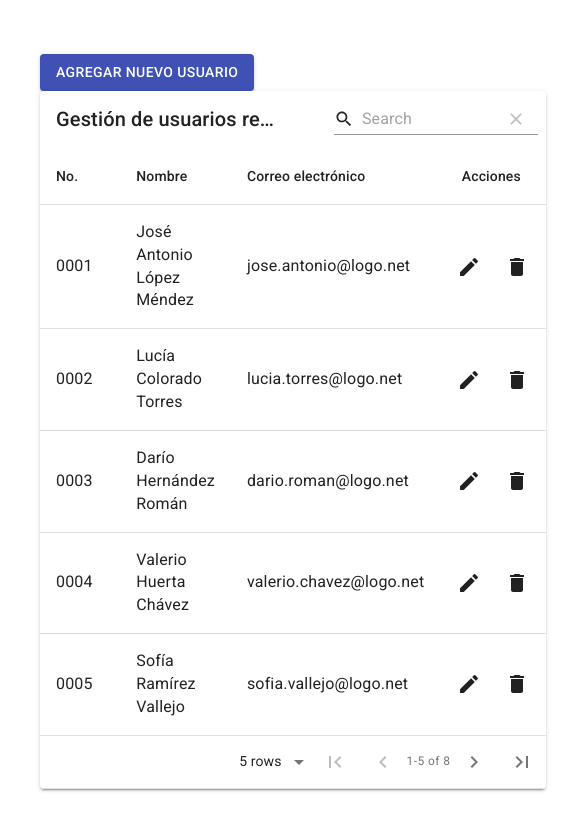
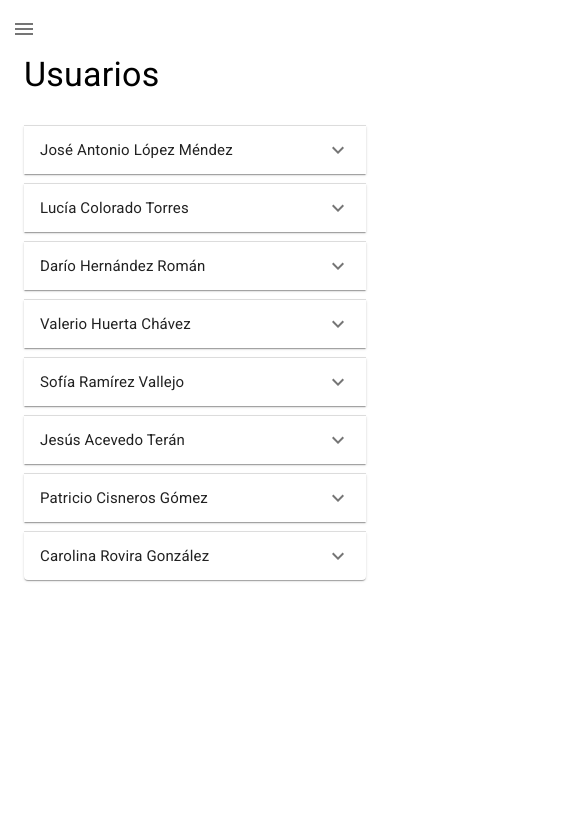
Before and after one commit to FernandoRdgzRob/verificacion_huella, a React (Create React App) app in the folder frontend/: page /admin in a window 390 px wide. Shown: the top 830 px of the page, 585 px wide, since content can reach past the window. Built offline with nearby package versions, Linux system fonts and the light colour scheme.

Commit message:
Adapted admin module to be responsive

```diff
--- a/frontend/src/App.js
+++ b/frontend/src/App.js
@@ -11,6 +11,8 @@ import { makeStyles } from '@material-ui/core/styles'
 import Sidebar from './components/Sidebar/Sidebar'
 import History from './components/History/History'
 import Admin from './components/Admin/Admin'
+import useMediaQuery from '@material-ui/core/useMediaQuery'
+import MobileAdmin from './components/Admin/MobileAdmin'
 
 const useStyles = makeStyles((theme) => ({
   root: {
@@ -19,8 +21,17 @@ const useStyles = makeStyles((theme) => ({
   content: {
     flexGrow: 1,
     padding: theme.spacing(3)
+  },
+  history: {
+    flexGrow: 1,
+    paddingTop: theme.spacing(3),
+    paddingBottom: theme.spacing(3)
   }
 }))
+
+function App () {
+  const matches = useMediaQuery('(min-width:600px)')
+  const classes = useStyles()
 
   const routes = [
     {
@@ -41,12 +52,15 @@ const routes = [
     {
       path: '/admin',
       sidebar: () => <Sidebar />,
-    main: () => <Admin />
+      main: () => {
+        if (matches) {
+          return <Admin />
+        } else {
+          return <MobileAdmin />
+        }
+      }
     }
   ]
-
-function App () {
-  const classes = useStyles()
 
   return (
     <Router>
@@ -69,7 +83,7 @@ function App () {
               path={route.path}
               exact={route.exact}
             >
-              <main className={classes.content}>
+              <main className={index === 1 ? classes.history : classes.content}>
                 <route.main />
               </main>
             </Route>
--- a/frontend/src/components/Admin/Admin.js
+++ b/frontend/src/components/Admin/Admin.js
@@ -1,4 +1,4 @@
-import { Container } from '@material-ui/core'
+import { Container, Typography } from '@material-ui/core'
 import React from 'react'
 // React Router
 import { withRouter } from 'react-router'
@@ -7,6 +7,7 @@ import AdminTable from './AdminTable'
 const Admin = (props) => {
   return (
     <Container maxWidth='lg' style={{ marginTop: 30 }}>
+      <Typography style={{ marginTop: 30, marginBottom: 30 }} component='h1' variant='h4'>Control de usuarios</Typography>
       <AdminTable />
     </Container>
   )
--- /dev/null
+++ b/frontend/src/components/Admin/MobileAdmin.js
@@ -0,0 +1,56 @@
+import React from 'react'
+import { makeStyles } from '@material-ui/core/styles'
+import Accordion from '@material-ui/core/Accordion'
+import AccordionSummary from '@material-ui/core/AccordionSummary'
+import AccordionDetails from '@material-ui/core/AccordionDetails'
+import Typography from '@material-ui/core/Typography'
+import ExpandMoreIcon from '@material-ui/icons/ExpandMore'
+
+const useStyles = makeStyles((theme) => ({
+  root: {
+    width: '100%',
+    marginTop: 30
+  },
+  heading: {
+    fontSize: theme.typography.pxToRem(15),
+    fontWeight: theme.typography.fontWeightRegular
+  }
+}))
+
+const MobileAdmin = () => {
+  const classes = useStyles()
+
+  const data = [
+    { numero: '0001', nombre: 'José Antonio López Méndez', correo: 'jose.antonio@logo.net' },
+    { numero: '0002', nombre: 'Lucía Colorado Torres', correo: 'lucia.torres@logo.net' },
+    { numero: '0003', nombre: 'Darío Hernández Román', correo: 'dario.roman@logo.net' },
+    { numero: '0004', nombre: 'Valerio Huerta Chávez', correo: 'valerio.chavez@logo.net' },
+    { numero: '0005', nombre: 'Sofía Ramírez Vallejo', correo: 'sofia.vallejo@logo.net' },
+    { numero: '0024', nombre: 'Jesús Acevedo Terán', correo: 'jesus.teran@logo.net' },
+    { numero: '0025', nombre: 'Patricio Cisneros Gómez', correo: 'patricio.gomez@logo.net' },
+    { numero: '0026', nombre: 'Carolina Rovira González', correo: 'carolina.gonzalez@logo.net' }
+  ]
+
+  return (
+    <div className={classes.root}>
+      <Typography style={{ marginTop: 30, marginBottom: 30 }} component='h1' variant='h4'>Usuarios</Typography>
+      {data.map((element, index) =>
+        <Accordion style={{ marginBottom: '10px' }} key={index}>
+          <AccordionSummary expandIcon={<ExpandMoreIcon />}>
+            <Typography className={classes.heading}>{element.nombre}</Typography>
+          </AccordionSummary>
+          <AccordionDetails style={{ display: 'block' }}>
+            <Typography>
+              No. {element.numero}
+            </Typography>
+            <Typography>
+              {element.correo}
+            </Typography>
+          </AccordionDetails>
+        </Accordion>
+      )}
+    </div>
+  )
+}
+
+export default MobileAdmin
--- a/frontend/src/components/History/History.js
+++ b/frontend/src/components/History/History.js
@@ -1,4 +1,4 @@
-import { Container } from '@material-ui/core'
+import { Container, Typography } from '@material-ui/core'
 import React from 'react'
 // React Router
 import { withRouter } from 'react-router'
@@ -7,6 +7,7 @@ import HistoryTable from './HistoryTable'
 const History = (props) => {
   return (
     <Container maxWidth='md' style={{ marginTop: 30 }}>
+      <Typography style={{ marginTop: 30, marginBottom: 30 }} component='h1' variant='h4'>Historial</Typography>
       <HistoryTable />
     </Container>
   )
--- a/frontend/src/components/Login/Login.js
+++ b/frontend/src/components/Login/Login.js
@@ -10,6 +10,7 @@ import { Link, useHistory } from 'react-router-dom'
 // Utils
 import { emailRegex } from './emailRegex'
 import { CustomForm, useCustomForm } from '../Utils/CustomForm'
+import useMediaQuery from '@material-ui/core/useMediaQuery'
 
 const useStyles = makeStyles({
   parentGrid: {
@@ -30,6 +31,14 @@ const useStyles = makeStyles({
     alignItems: 'center',
     marginLeft: '-3%',
     paddingTop: '11%'
+  },
+  responsiveLoginGrid: {
+    borderRadius: 10,
+    paddingLeft: '8.5%',
+    paddingRight: '8.5%',
+    paddingTop: '8.5%',
+    paddingBottom: '8.5%',
+    backgroundColor: '#F8F8F8'
   }
 })
 
@@ -37,6 +46,7 @@ const Login = (props) => {
   const classes = useStyles()
   const history = useHistory()
   const { formFunctions, handleSubmit } = useCustomForm()
+  const matches = useMediaQuery('(min-width:600px)')
 
   const form = {
     fields: [
@@ -68,7 +78,7 @@ const Login = (props) => {
 
   return (
     <Grid className={classes.parentGrid} container alignItems='center' justifyContent='center'>
-      <Grid className={classes.loginGrid} item xs={10} md={4}>
+      <Grid className={matches ? classes.loginGrid : classes.responsiveLoginGrid} item xs={10} md={4}>
         <div style={{ marginBottom: 15 }}>
           <Typography component='h1' variant='h4'>Iniciar sesión</Typography>
           <Typography style={{ color: 'gray' }} variant='body2'>
@@ -81,9 +91,10 @@ const Login = (props) => {
           onSubmit={onSubmit}
         />
       </Grid>
-      <Grid className={classes.loginImage} item xs={10} md={5} justifyContent='center'>
-        <img width='425' src={loginPicture} alt='Detección de huellas' />
-      </Grid>
+      {matches &&
+        <Grid className={classes.loginImage} item xs={10} md={5} justifyContent='center'>
+          <img width='425' src={loginPicture} alt='Detección de huellas' />
+        </Grid>}
     </Grid>
   )
 }
--- a/frontend/src/components/Profile.js
+++ b/frontend/src/components/Profile.js
@@ -1,6 +1,6 @@
 import React from 'react'
 // Material UI
-import { Grid, Typography } from '@material-ui/core'
+import { Box, Grid, Typography } from '@material-ui/core'
 import { makeStyles } from '@material-ui/core/styles'
 import TextField from '@material-ui/core/TextField'
 import Container from '@material-ui/core/Container'
@@ -25,43 +25,43 @@ const Profile = (props) => {
   return (
     <>
       <form noValidate autoComplete='off'>
-        <Container maxWidth='sm'>
-          <Grid className={classes.parentGrid} container justifyContent='center'>
-            <div style={{ marginTop: 40 }}>
-              <Typography component='h1' variant='h4'>Mi Perfil</Typography>
-            </div>
-          </Grid>
+        <Box
+          display='flex'
+          justifyContent='center'
+          alignItems='center'
+          minHeight='70vh'
+        >
+          <div>
+            <Typography style={{ marginTop: 30, marginBottom: 30 }} component='h1' variant='h4'>Mi Perfil</Typography>
             <Grid container spacing={6} justifyContent='center'>
-            <Grid item xs={12} sm={6}>
+              <Grid item xs={10} sm={6}>
                 <div>
                   <TextField fullWidth disabled={disabled} id='txtFicha' label='Ficha' defaultValue='#####' />
                 </div>
               </Grid>
-            <Grid item xs={12} sm={6}>
+              <Grid item xs={10} sm={6}>
                 <div>
                   <TextField fullWidth disabled={disabled} id='txtCorreo' label='Correo electrónico' defaultValue='user@dominio.com' />
                 </div>
               </Grid>
-          </Grid>
-
-          <Grid container spacing={6} justifyContent='center'>
-            <Grid item xs={12} sm={6}>
+              <Grid item xs={10} sm={6}>
                 <div>
                   <TextField fullWidth disabled={disabled} id='txtNombre' label='Nombre Completo' defaultValue='Nombre Apellido1 Apellido2' />
                 </div>
               </Grid>
-            <Grid item xs={12} sm={6}>
+              <Grid item xs={10} sm={6}>
                 <div>
                   <TextField fullWidth disabled={disabled} id='txtContraseña' label='Contraseña' defaultValue='**********' />
                 </div>
               </Grid>
             </Grid>
-          <div style={{ marginTop: 70 }} align='right'>
+            <div style={{ marginTop: 60 }} align='right'>
               <Button onClick={changeDisabled} variant='contained' color='primary'>
                 Editar Información
               </Button>
             </div>
-        </Container>
+          </div>
+        </Box>
       </form>
     </>
   )
--- a/frontend/src/components/Sidebar/Sidebar.js
+++ b/frontend/src/components/Sidebar/Sidebar.js
@@ -7,13 +7,14 @@ import ListItem from '@material-ui/core/ListItem'
 import ListItemIcon from '@material-ui/core/ListItemIcon'
 import ListItemText from '@material-ui/core/ListItemText'
 import { makeStyles, useTheme } from '@material-ui/core/styles'
-import { Typography } from '@material-ui/core'
+import { IconButton, Typography } from '@material-ui/core'
 import ExitToAppIcon from '@material-ui/icons/ExitToApp'
 import FingerprintIcon from '@material-ui/icons/Fingerprint'
 import PeopleIcon from '@material-ui/icons/People'
 import HistoryIcon from '@material-ui/icons/History'
 import { Link } from 'react-router-dom'
 import PersonIcon from '@material-ui/icons/Person'
+import MenuIcon from '@material-ui/icons/Menu'
 
 const drawerWidth = 240
 
@@ -121,6 +122,11 @@ const Sidebar = (props) => {
   return (
     <div>
       <nav className={classes.drawer} aria-label='mailbox folders'>
+        <div style={{ height: '0px', width: '0px', marginTop: '5px', boxSizing: 'border-box' }}>
+          <IconButton onClick={handleDrawerToggle}>
+            <MenuIcon />
+          </IconButton>
+        </div>
         {/* The implementation can be swapped with js to avoid SEO duplication of links. */}
         <Hidden smUp implementation='css'>
           <Drawer
```
Lines whose indentation alone changed are shown as unchanged.
